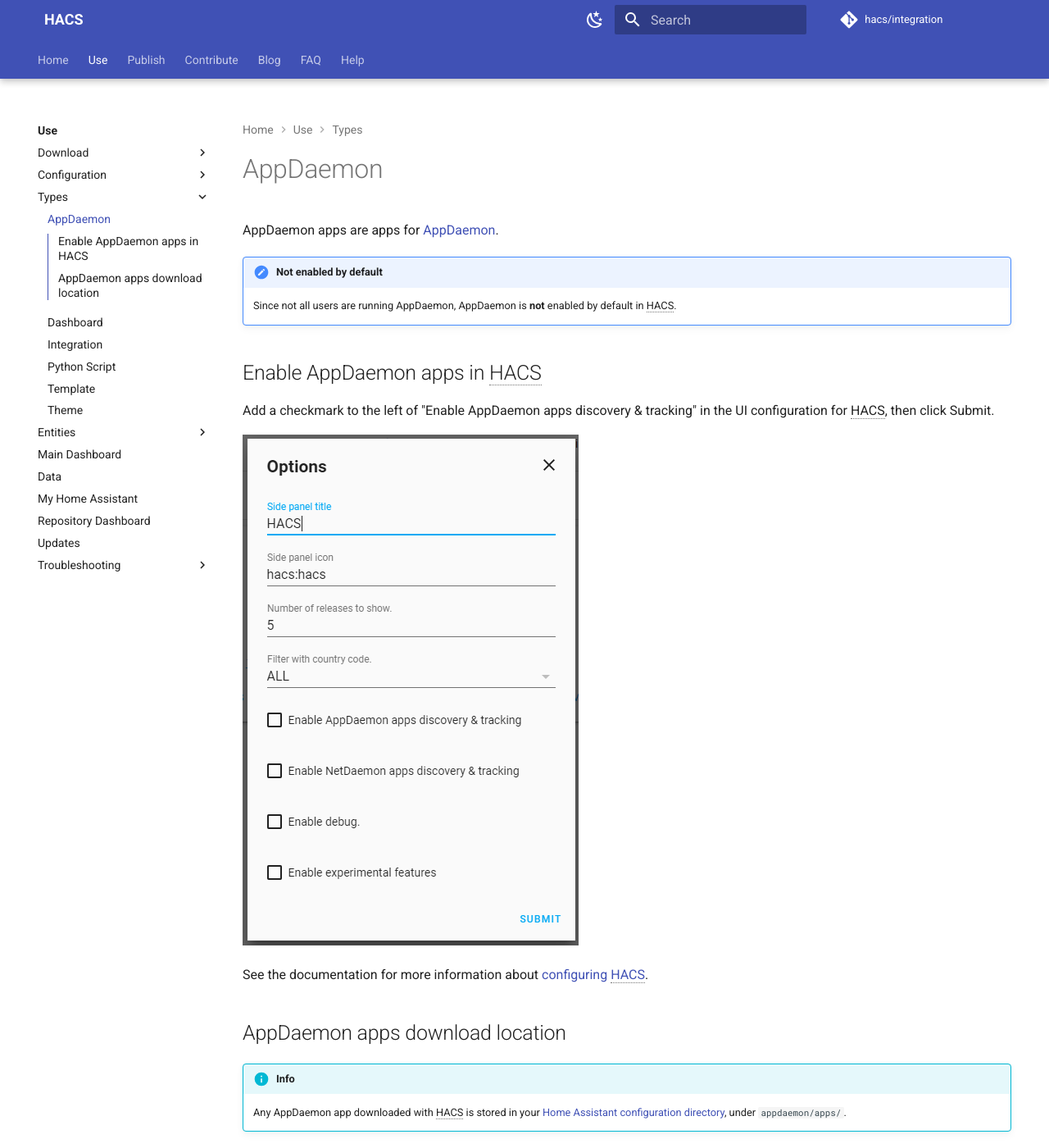
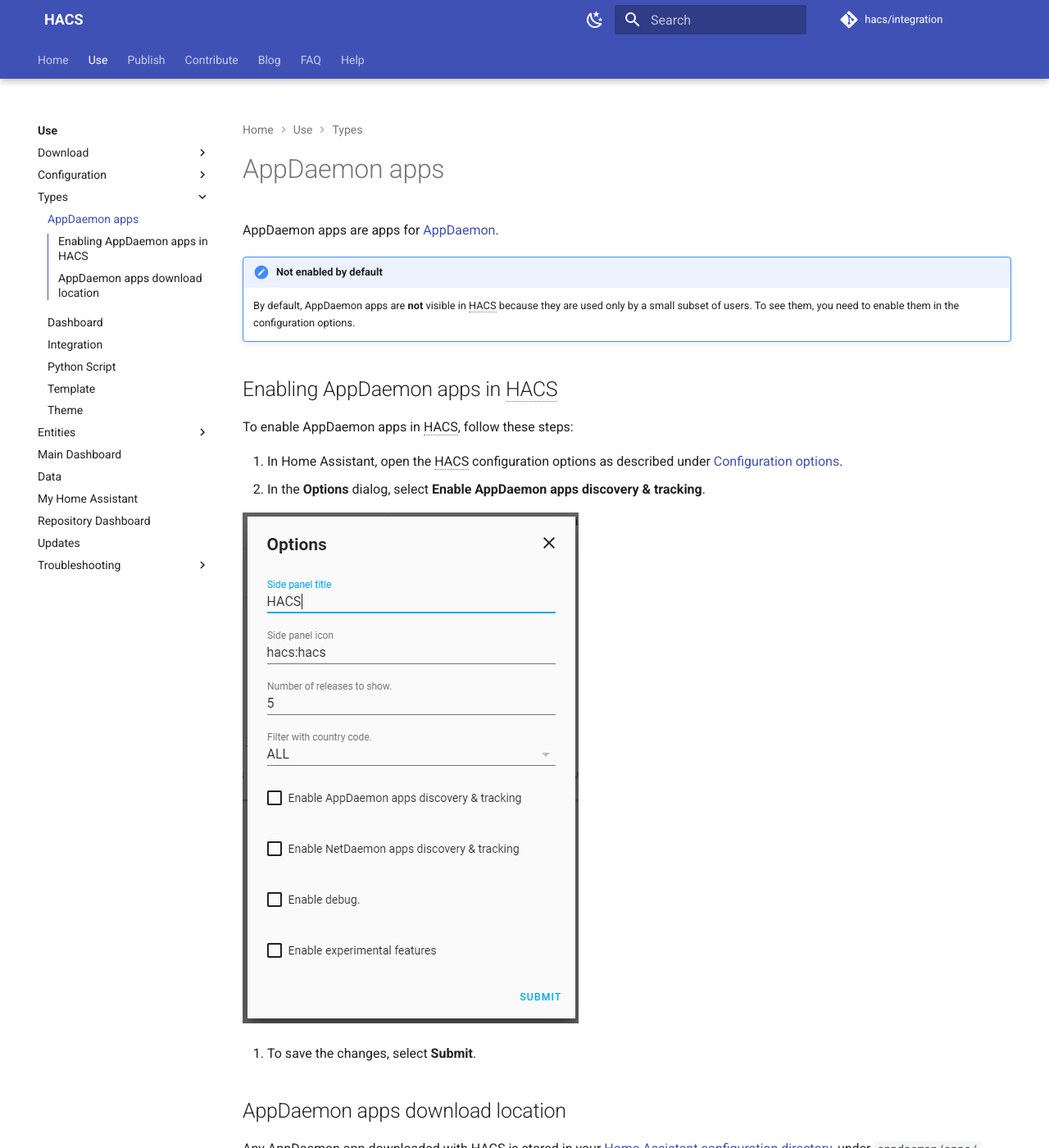
Before and after one commit to hacs/documentation, an MkDocs documentation site: the page built from source/docs/use/type/appdaemon.md, in a window 1280 px wide and 1400 px high. Shown: the whole window at 82% size. Built offline with MkDocs 1.6.1 and Material for MkDocs 9.7.7, drawn with Linux system fonts in a browser that asks for light colours; plug-ins that fetch from the network failed and are left out; comment, search, counter and statistics services are not loaded.

Commit message:
Type AppDaemon: rephrase (#499)
* Type AppDaemon: rephrase

* Remove definition

```diff
--- a/source/docs/use/type/appdaemon.md
+++ b/source/docs/use/type/appdaemon.md
@@ -1,25 +1,27 @@
 ---
-title: AppDaemon
+title: AppDaemon apps
 ---
 
 AppDaemon apps are apps for [AppDaemon](https://appdaemon.readthedocs.io/en/stable/).
 
 !!! abscract "Not enabled by default"
-    Since not all users are running AppDaemon, AppDaemon is **not** enabled by default in HACS.
+    By default, AppDaemon apps are **not** visible in HACS because they are used only by a small subset of users. To see them, you need to enable them in the configuration options.
 
 
-## Enable AppDaemon apps in HACS
+## Enabling AppDaemon apps in HACS
 
-Add a checkmark to the left of "Enable AppDaemon apps discovery & tracking" in the UI configuration for HACS, then click Submit.
+To enable AppDaemon apps in HACS, follow these steps:
+
+1. In Home Assistant, open the HACS configuration options as described under [Configuration options](/docs/use/configuration/options.md).
+2. In the **Options** dialog, select **Enable AppDaemon apps discovery & tracking**.
 
 ![configuration](/assets/images/options_flow/option3.png)
 
-See the documentation for more information about [configuring HACS](/docs/use/configuration/basic.md).
+3. To save the changes, select **Submit**.
 
 ## AppDaemon apps download location
 
-!!! info
-    Any AppDaemon app downloaded with HACS is stored in your [Home Assistant configuration directory](https://www.home-assistant.io/docs/configuration/#to-find-the-configuration-directory), under  `appdaemon/apps/`.
+Any AppDaemon app downloaded with HACS is stored in your [Home Assistant configuration directory](https://www.home-assistant.io/docs/configuration/#to-find-the-configuration-directory), under  `appdaemon/apps/`.
 
 ??? nerd-mode
 
```
